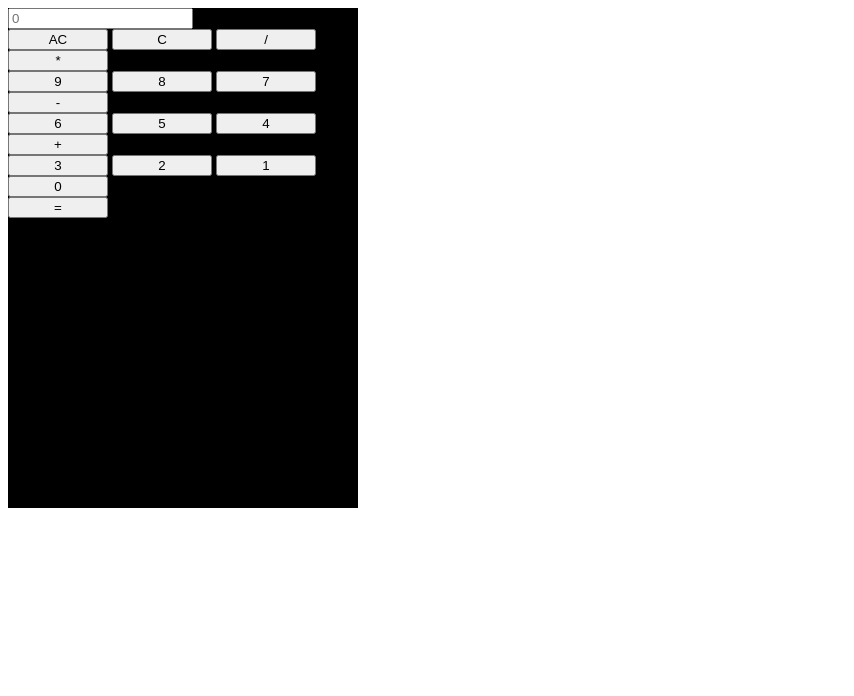
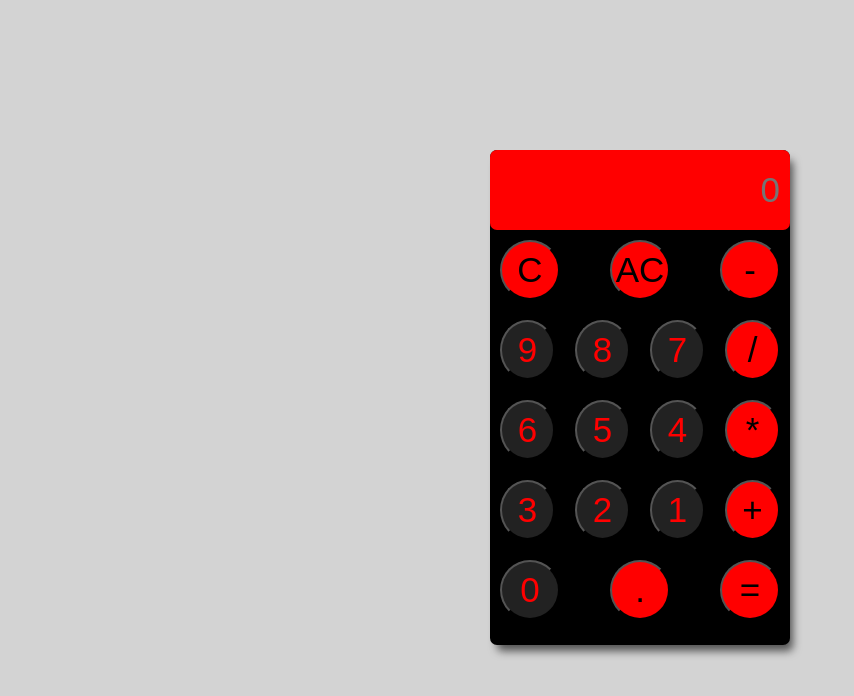
Before and after one commit to ethan7lesar/JavaScript_Calculator, a plain HTML site: page index.html in a window 1280 px wide. Shown: the whole page, without its empty margins (0-854 px from the left). Drawn offline with Linux system fonts and the light colour scheme.

Commit message:
Manual Update

```diff
--- a/index.html
+++ b/index.html
@@ -16,34 +16,36 @@
         <input type="text" id="screen" class="display" placeholder="0" />
       </div>
       <div class="row">
+        <!-- <button class="operator" onclick="input('')">C</button>
+        <button class="operator" onclick="input()">C</button> -->
+        <button class="operator" onclick="clearSum()">C</button>
         <button class="operator" onclick="clearSum()">AC</button>
-        <button class="operator" onclick="clearSum()">C</button>
-        <button class="operator" onclick="input('/')">/</button>
-        <button class="operator" onclick="input('*')">*</button>
+        <button class="operator" onclick="input('-')">-</button>
       </div>
+
       <div class="row">
-
         <button class="num" onclick="input('9')">9</button>
         <button class="num" onclick="input('8')">8 </button>
         <button class="num" onclick="input('7')">7</button>
-        <button class="operator" onclick="input('-')">-</button>
+        <button class="operator" onclick="input('/')">/</button>
       </div>
-
       <div class="row">
 
         <button class="num" onclick="input('6')">6</button>
         <button class="num" onclick="input('5')">5</button>
         <button class="num" onclick="input('4')">4</button>
-        <button class="operator" onclick="input('+')">+</button>
+        <button class="operator" onclick="input('*')">*</button>
       </div>
       <div class="row">
 
         <button class="num" onclick="input('3')">3</button>
         <button class="num" onclick="input('2')">2</button>
         <button class="num" onclick="input('1')">1</button>
-        <button class="num" onclick="input('0')">0</button>
+        <button class="operator" onclick="input('+')">+</button>
       </div>
       <div class="row">
+        <button class="num" onclick="input('0')">0</button>
+        <button class="operator" onclick="input('.')">.</button>
         <button class="operator" onclick="evaluateSum()">=</button>
       </div>
 
--- a/script.js
+++ b/script.js
@@ -1,4 +1,4 @@
-/*Intializing a variable called display which takes in from the html imput with the class of screen */
+/*Intializing a variable called display which takes in from the html input with the class of screen */
 
 let display = document.getElementById('screen');
 
@@ -7,8 +7,8 @@ let display = document.getElementById('screen');
 
  }
 
-  function input(number){
-      display.value += number
+  function input(i){
+      display.value += i
 
  }
 
--- a/style.css
+++ b/style.css
@@ -1,4 +1,4 @@
-.calculator{
+/* .calculator{
  display: flex;
  flex-direction: column;
  width: 350px;
@@ -18,4 +18,162 @@
 
 button{
     width: 100px;
-}
+} */
+@import url('https://fonts.googleapis.com/css2?family=Exo+2:wght@300&display=swap');
+
+
+* {
+    padding: 0;
+    margin: 0;
+  }
+
+  body {
+
+
+    display: flex;
+    justify-content: center;
+    align-items: center;
+    background-color: lightgray;
+    font-family: 'Exo 2', sans-serif;
+  }
+
+
+  .calculator {
+    margin-top: 150px;
+    width: 300px;
+    padding-bottom: 15px;
+    border-radius: 7px;
+    background-color: black;
+     box-shadow: 5px 8px 8px -2px rgba(0, 0, 0, 0.61);
+    -webkit-animation: rotate-in-center 0.7s cubic-bezier(0.250, 0.460, 0.450, 0.940) both;
+	        animation: rotate-in-center 0.7s cubic-bezier(0.250, 0.460, 0.450, 0.940) both;
+  }
+
+  /* .calculator:hover{
+
+    -webkit-animation: shadow-pop-br 0.4s cubic-bezier(0.470, 0.000, 0.745, 0.715) both;
+	        animation: shadow-pop-br 0.4s cubic-bezier(0.470, 0.000, 0.745, 0.715) both;
+  } */
+
+  .display {
+    width: 100%;
+    height: 80px;
+    border: none;
+    box-sizing: border-box;
+    padding: 10px;
+    font-size: 35px;
+    background-color: red;
+    color: black;
+    text-align: right;
+   border-radius: 7px;
+  }
+
+  .row {
+    display: flex;
+    justify-content: space-between;
+  }
+
+  button {
+    width: 60px;
+    height: 60px;
+    border-radius: 50%;
+    font-size: 35px;
+    background-color: #222;
+    color: red;
+    margin: 10px;
+  }
+  .operator {
+    background-color: red;
+    color: black;
+  }
+
+  .operator:hover{
+
+    background-color: black;
+    color: red;
+  }
+
+  button:hover {
+    cursor: pointer;
+  }
+
+  .num:hover{
+    background-color: black;
+    color: red;
+  }
+
+
+  @-webkit-keyframes rotate-in-center {
+    0% {
+      -webkit-transform: rotate(-360deg);
+              transform: rotate(-360deg);
+      opacity: 0;
+    }
+    100% {
+      -webkit-transform: rotate(0);
+              transform: rotate(0);
+      opacity: 1;
+    }
+  }
+  @keyframes rotate-in-center {
+    0% {
+      -webkit-transform: rotate(-360deg);
+              transform: rotate(-360deg);
+      opacity: 0;
+    }
+    100% {
+      -webkit-transform: rotate(0);
+              transform: rotate(0);
+      opacity: 1;
+    }
+  }
+
+
+/* @-webkit-keyframes shadow-pop-br {
+    0% {
+      -webkit-box-shadow: 0 0 #3e3e3e, 0 0 #3e3e3e, 0 0 #3e3e3e, 0 0 #3e3e3e, 0 0 #3e3e3e, 0 0 #3e3e3e, 0 0 #3e3e3e, 0 0 #3e3e3e;
+              box-shadow: 0 0 #3e3e3e, 0 0 #3e3e3e, 0 0 #3e3e3e, 0 0 #3e3e3e, 0 0 #3e3e3e, 0 0 #3e3e3e, 0 0 #3e3e3e, 0 0 #3e3e3e;
+      -webkit-transform: translateX(0) translateY(0);
+              transform: translateX(0) translateY(0);
+    }
+    100% {
+      -webkit-box-shadow: 1px 1px #3e3e3e, 2px 2px #3e3e3e, 3px 3px #3e3e3e, 4px 4px #3e3e3e, 5px 5px #3e3e3e, 6px 6px #3e3e3e, 7px 7px #3e3e3e, 8px 8px #3e3e3e;
+              box-shadow: 1px 1px #3e3e3e, 2px 2px #3e3e3e, 3px 3px #3e3e3e, 4px 4px #3e3e3e, 5px 5px #3e3e3e, 6px 6px #3e3e3e, 7px 7px #3e3e3e, 8px 8px #3e3e3e;
+      -webkit-transform: translateX(-8px) translateY(-8px);
+              transform: translateX(-8px) translateY(-8px);
+    }
+  }
+  @keyframes shadow-pop-br {
+    0% {
+      -webkit-box-shadow: 0 0 #3e3e3e, 0 0 #3e3e3e, 0 0 #3e3e3e, 0 0 #3e3e3e, 0 0 #3e3e3e, 0 0 #3e3e3e, 0 0 #3e3e3e, 0 0 #3e3e3e;
+              box-shadow: 0 0 #3e3e3e, 0 0 #3e3e3e, 0 0 #3e3e3e, 0 0 #3e3e3e, 0 0 #3e3e3e, 0 0 #3e3e3e, 0 0 #3e3e3e, 0 0 #3e3e3e;
+      -webkit-transform: translateX(0) translateY(0);
+              transform: translateX(0) translateY(0);
+    }
+    100% {
+      -webkit-box-shadow: 1px 1px #3e3e3e, 2px 2px #3e3e3e, 3px 3px #3e3e3e, 4px 4px #3e3e3e, 5px 5px #3e3e3e, 6px 6px #3e3e3e, 7px 7px #3e3e3e, 8px 8px #3e3e3e;
+              box-shadow: 1px 1px #3e3e3e, 2px 2px #3e3e3e, 3px 3px #3e3e3e, 4px 4px #3e3e3e, 5px 5px #3e3e3e, 6px 6px #3e3e3e, 7px 7px #3e3e3e, 8px 8px #3e3e3e;
+      -webkit-transform: translateX(-8px) translateY(-8px);
+              transform: translateX(-8px) translateY(-8px);
+    }
+  }  */
+  @media  screen and (max-width:700px) {
+    .calculator{
+
+        margin-top: 70px;
+    }
+
+
+
+   }
+
+   @media  screen and (max-width:350px) {
+    .calculator{
+        width: 100%;
+        height: 100%;
+        margin-top: 0;
+    }
+
+
+
+   }
```
